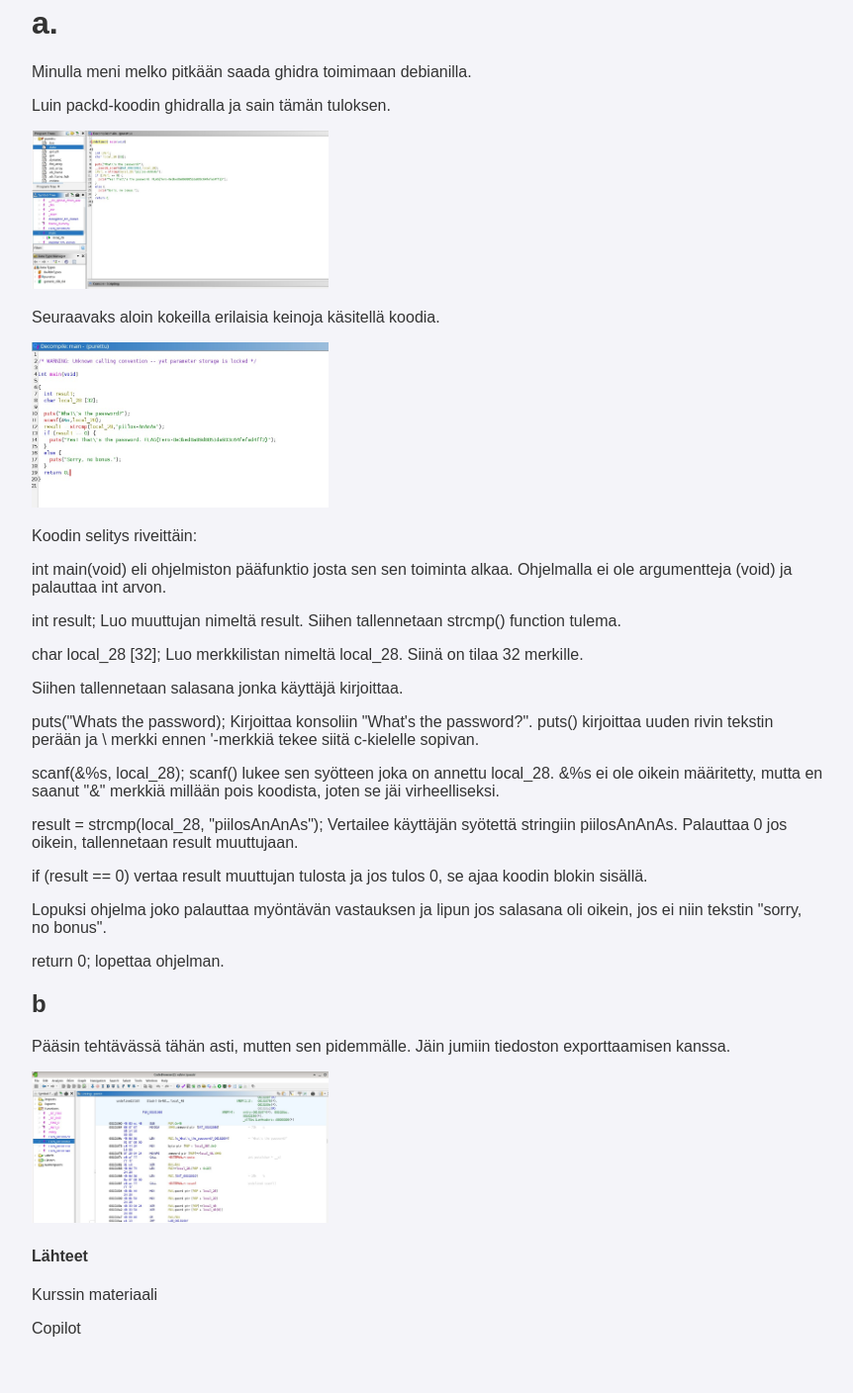
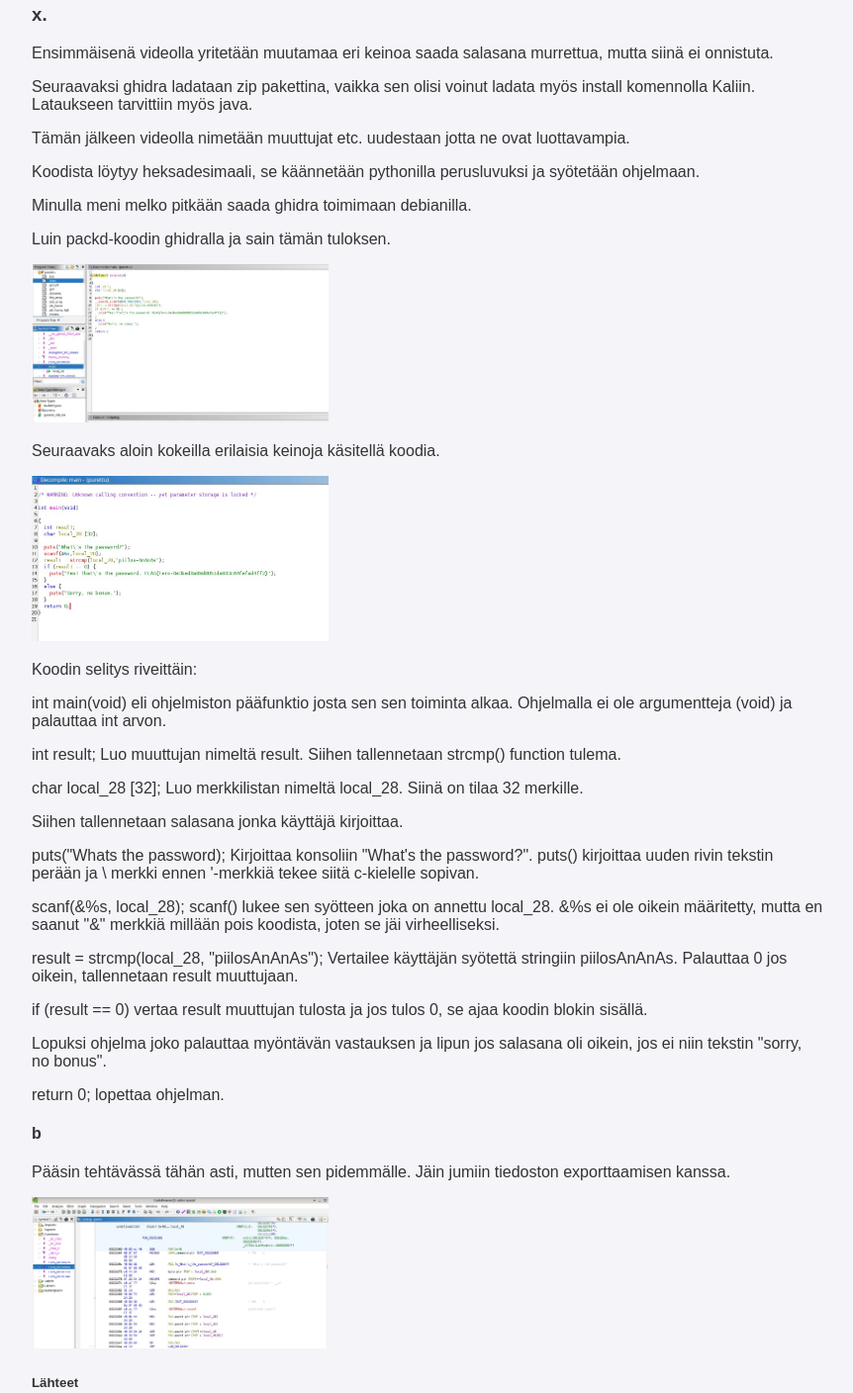
Before and after one commit to sarahyvarinen/h1, a plain HTML site: page h4.html in a window 1280 px wide. Shown: the part 160-1568 px from the top of the page at 99% size, without its empty margins (208-1070 px from the left). Drawn offline with Linux system fonts and the light colour scheme.

Commit message:
tehtävä

```diff
--- a/h4.html
+++ b/h4.html
@@ -37,7 +37,13 @@
     <h1>Tehtävä h4</h1>
   </header>
   <main>
-    <h1>a.</h1>
+    <h2></h2>
+    <h3>x.</h3>
+    <p>Ensimmäisenä videolla yritetään muutamaa eri keinoa saada salasana murrettua, mutta siinä ei onnistuta.</p>
+    <p>Seuraavaksi ghidra ladataan zip pakettina, vaikka sen olisi voinut ladata myös install komennolla Kaliin. Lataukseen tarvittiin myös java.</p>
+    <p>Tämän jälkeen videolla nimetään muuttujat etc. uudestaan jotta ne ovat luottavampia.</p>
+    <p>Koodista löytyy heksadesimaali, se käännetään pythonilla perusluvuksi ja syötetään ohjelmaan.</p>
+    <p></p>
     <p>Minulla meni melko pitkään saada ghidra toimimaan debianilla.<p>
     <p>Luin packd-koodin ghidralla ja sain tämän tuloksen.</p>
     <img src="ghidra purettu.jpg" alt="ghidra näkymä" width="300">
@@ -55,11 +61,11 @@
     <p>Lopuksi ohjelma joko palauttaa myöntävän vastauksen ja lipun jos salasana oli oikein, jos ei niin tekstin "sorry, no bonus".</p>
     <p> return 0; lopettaa ohjelman.</p>
 
-    <h2>b</h2>
+    <h4>b</h4>
     <p>Pääsin tehtävässä tähän asti, mutten sen pidemmälle. Jäin jumiin tiedoston exporttaamisen kanssa.</p>
     <img src="jmp.jpg" alt="jmp" width="300">
 
-    <h4>Lähteet</h5>
+    <h5>Lähteet</h5>
     <p>Kurssin materiaali</p>
 
     <p>Copilot</p>
```
